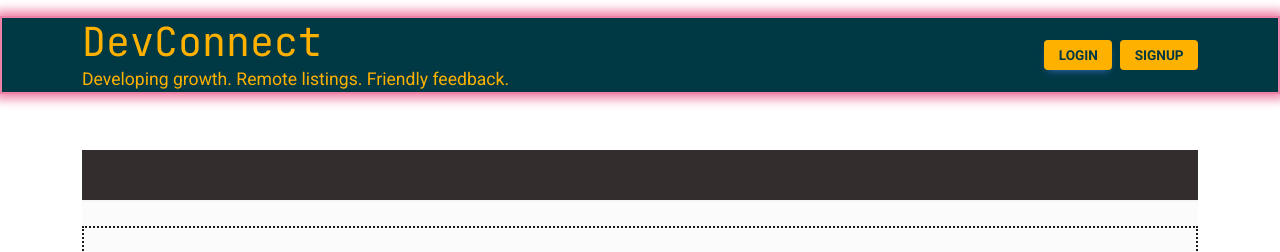
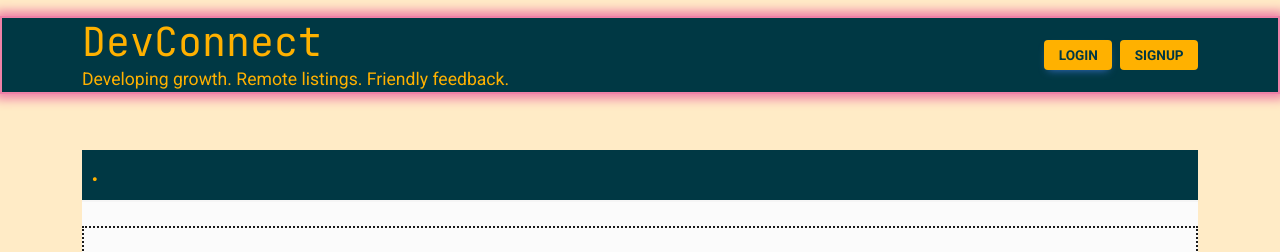
Before and after one commit to jannorth/DevConnect, a React (Create React App) app in the folder client/: page /thoughts/1 in a window 1280 px wide. Shown: the top 252 px of the page. Built offline with nearby package versions, Linux system fonts and the light colour scheme; no server answers.

Commit message:
color scheme established for the single thought and comments

```diff
--- a/client/src/components/CommentForm/index.js
+++ b/client/src/components/CommentForm/index.js
@@ -1,4 +1,4 @@
-import React, { useState } from 'react';
+import React, { useState, useEffect } from 'react';
 import { Link } from 'react-router-dom';
 import { useMutation } from '@apollo/client';
 
@@ -40,6 +40,11 @@ const CommentForm = ({ thoughtId }) => {
       setCharacterCount(value.length);
     }
   };
+
+  useEffect(() => {
+    // Set the background color on the body or root element
+    document.body.style.backgroundColor = Colors.tertiaryColor;
+  }, []);
 
   return (
     <div className='card-body m-1 p-2' style={{
--- a/client/src/components/CommentList/index.js
+++ b/client/src/components/CommentList/index.js
@@ -26,9 +26,9 @@ const CommentList = ({ comments = [] }) => {
                 boxShadow: `0px 0px 10px 5px ${Colors.quarternaryColor}`
                 }}>
                 <h5 className="card-header">
-                  {comment.commentAuthor} commented{' '}
+                  {comment.commentAuthor} {' '}
                   <span style={{ fontSize: '0.825rem' }}>
-                    on {comment.createdAt}
+                  • {comment.createdAt}
                   </span>
                 </h5>
                 <p className="card-body">{comment.commentText}</p>
--- a/client/src/pages/SingleThought.js
+++ b/client/src/pages/SingleThought.js
@@ -27,14 +27,17 @@ const SingleThought = () => {
   }
   return (
     <div className="my-3">
-      <h3 className="card-header bg-dark text-light p-2 m-0">
-        {thought.thoughtAuthor} <br />
+      <h3 className="card-header p-2 m-0" style={{
+      backgroundColor: Colors.primaryColor,
+      color: Colors.secondaryColor
+      }}>
+        {thought.thoughtAuthor}
         <span style={{
           fontSize: '1rem',
           backgroundColor: Colors.primaryColor,
           color: Colors.secondaryColor
           }}>
-         {thought.createdAt}
+            • {thought.createdAt}
         </span>
       </h3>
       <div className="bg-light py-4">
```
